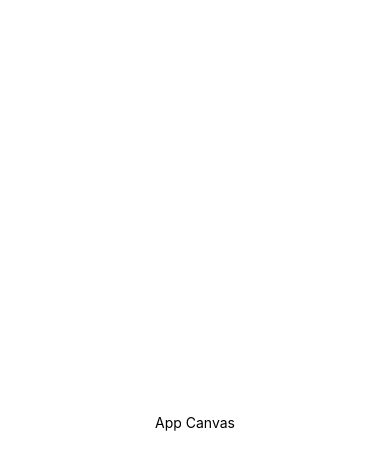
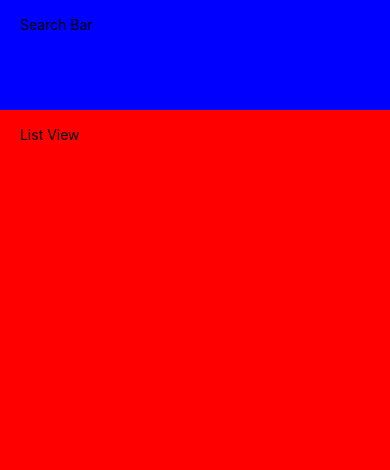
Before and after one commit to rh-syed/MealsToGo2, a React Native app: screen / in a window 390 px wide. Shown: the top 470 px of the page. Built offline with nearby package versions, Linux system fonts and the light colour scheme.

Commit message:
Layout Setup

```diff
--- a/App.js
+++ b/App.js
@@ -1,18 +1,46 @@
-import { StatusBar } from "expo-status-bar";
-import { StyleSheet, Text, View } from "react-native";
+import {
+  Platform,
+  StyleSheet,
+  Text,
+  View,
+  StatusBar,
+  SafeAreaView,
+} from "react-native";
 
 export default function App() {
   return (
-    <View style={styles.container}>
-      <Text>App Canvas</Text>
-    </View>
+    <SafeAreaView style={styles.AndroidSafeArea}>
+      <View style={styles.container}>
+        <View style={styles.searchView}>
+          <Text> Search Bar </Text>
+        </View>
+        <View style={styles.listView}>
+          <Text> List View </Text>
+        </View>
+      </View>
+    </SafeAreaView>
   );
 }
 
 const styles = StyleSheet.create({
   container: {
     flex: 1,
-    justifyContent: "center",
-    alignItems: "center",
+    direction: "row",
+    backgroundColor: "orange",
+  },
+  searchView: {
+    flex: 0.1,
+    backgroundColor: "blue",
+    padding: 16,
+  },
+  listView: {
+    flex: 0.9,
+    backgroundColor: "red",
+    padding: 16,
+  },
+  AndroidSafeArea: {
+    flex: 1,
+    backgroundColor: "white",
+    paddingTop: Platform.OS === "android" ? StatusBar.currentHeight : 0,
   },
 });
```
